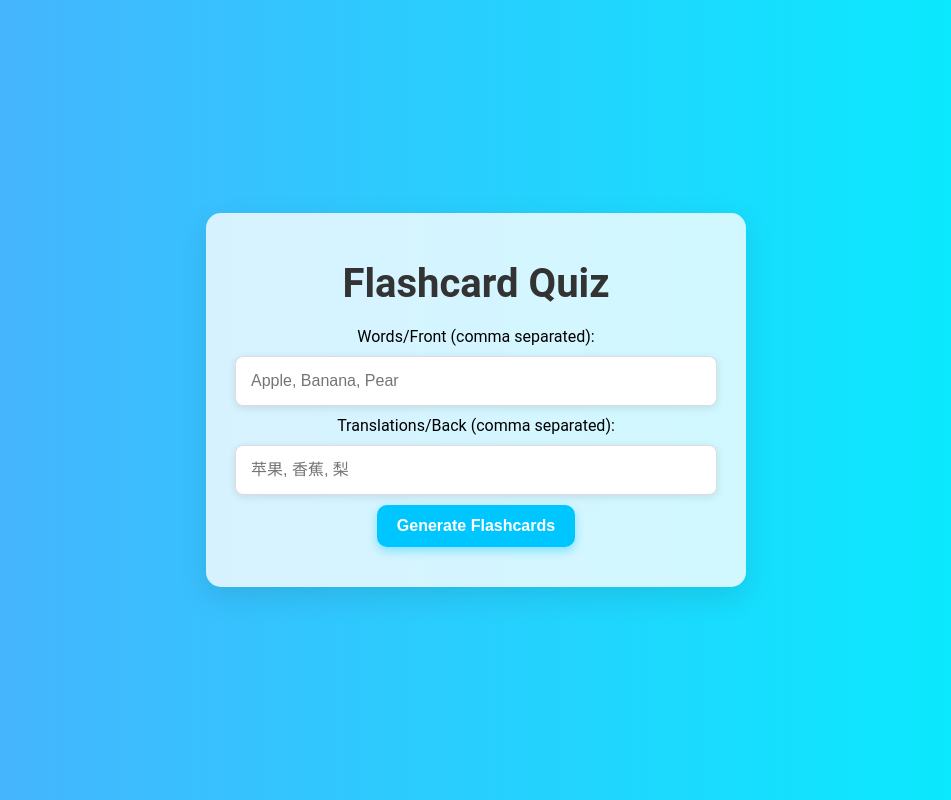
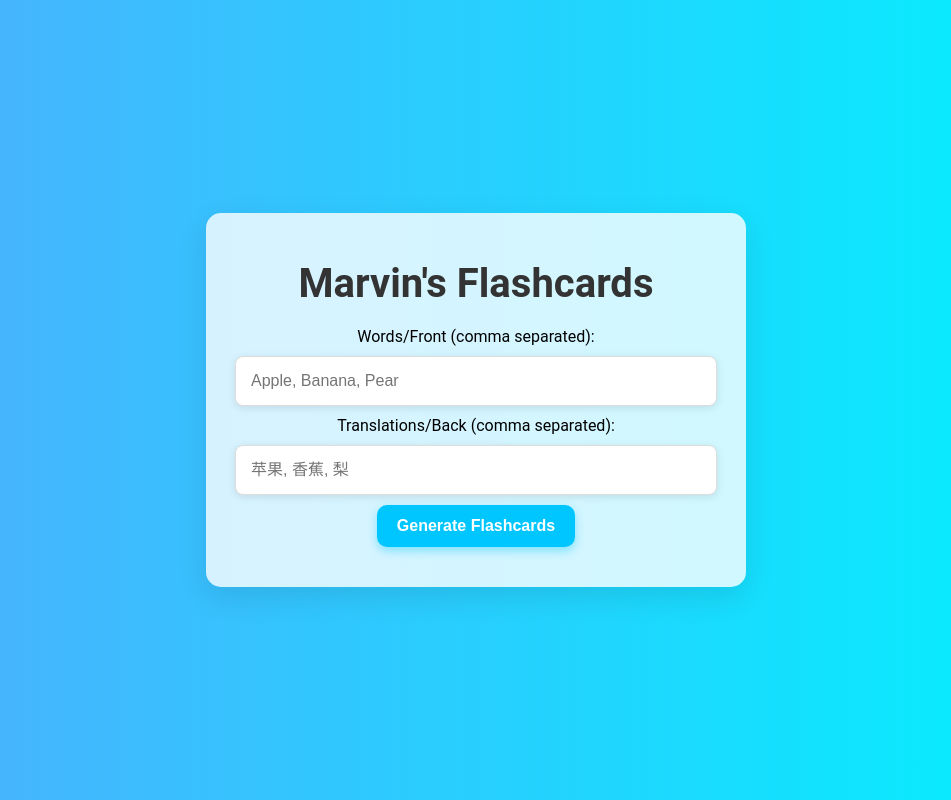
Before and after one commit to MarvinIVC/cards, a plain HTML site: page index.html in a window 1280 px wide. Shown: the whole page, without its empty margins (164-1115 px from the left). Drawn offline with Linux system fonts and the light colour scheme.

Commit message:
Update index.html

```diff
--- a/index.html
+++ b/index.html
@@ -3,12 +3,12 @@
 <head>
   <meta charset="UTF-8">
   <meta name="viewport" content="width=device-width, initial-scale=1.0">
-  <title>Flashcard Quiz</title>
+  <title>Marvin's Flashcards</title>
   <link rel="stylesheet" href="styles.css">
 </head>
 <body>
   <div class="container">
-    <h1>Flashcard Quiz</h1>
+    <h1>Marvin's Flashcards</h1>
 
 
     <div class="input-section">
```
